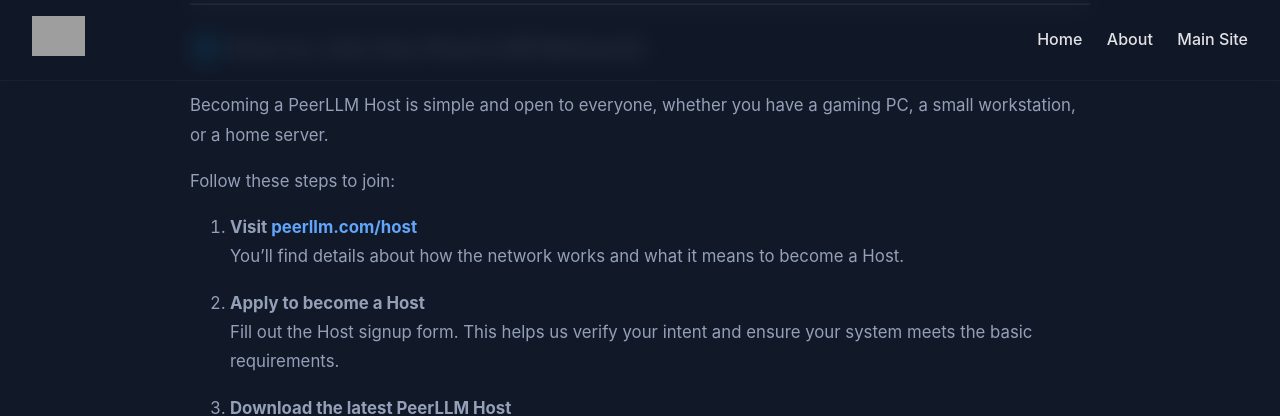
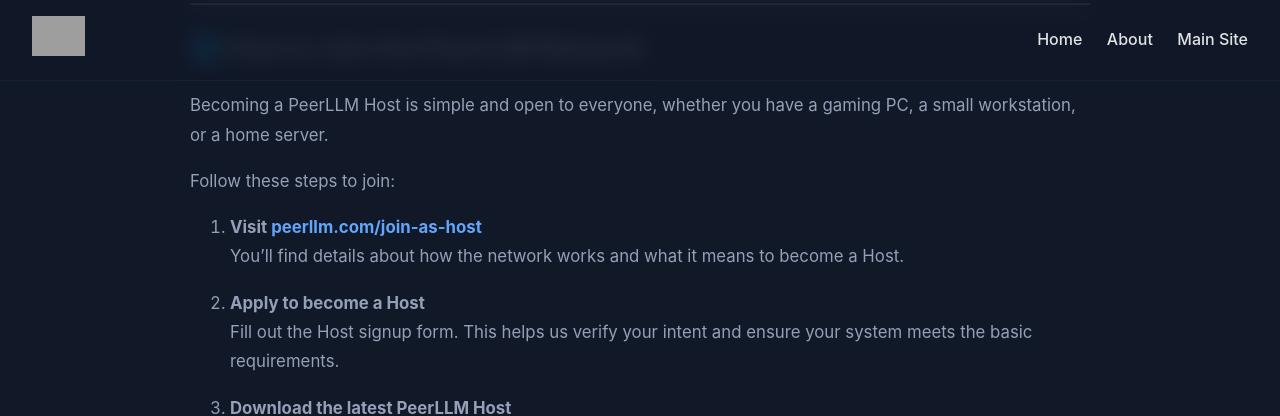
Before and after one commit to PeerLLM/peerllm.github.io, a Jekyll site: the page built from _posts/2025-10-23-announcing-v0.6.0.md, in a window 1280 px wide and 900 px high, scrolled down 1126 px. Shown: the top 416 px of the window. Built offline with Jekyll 4.4.1, drawn with Linux system fonts in a browser that asks for light colours; grey boxes are pictures that could not be loaded.

Commit message:
Update Post

```diff
--- a/_posts/2025-10-23-announcing-v0.6.0.md
+++ b/_posts/2025-10-23-announcing-v0.6.0.md
@@ -30,7 +30,7 @@ Becoming a PeerLLM Host is simple and open to everyone, whether you have a gamin
 
 Follow these steps to join:
 
-1. **Visit [peerllm.com/host](https://peerllm.com/host)**
+1. **Visit [peerllm.com/join-as-host](https://www.peerllm.com/join-as-host.html)**
    You’ll find details about how the network works and what it means to become a Host.
 
 2. **Apply to become a Host**
```
